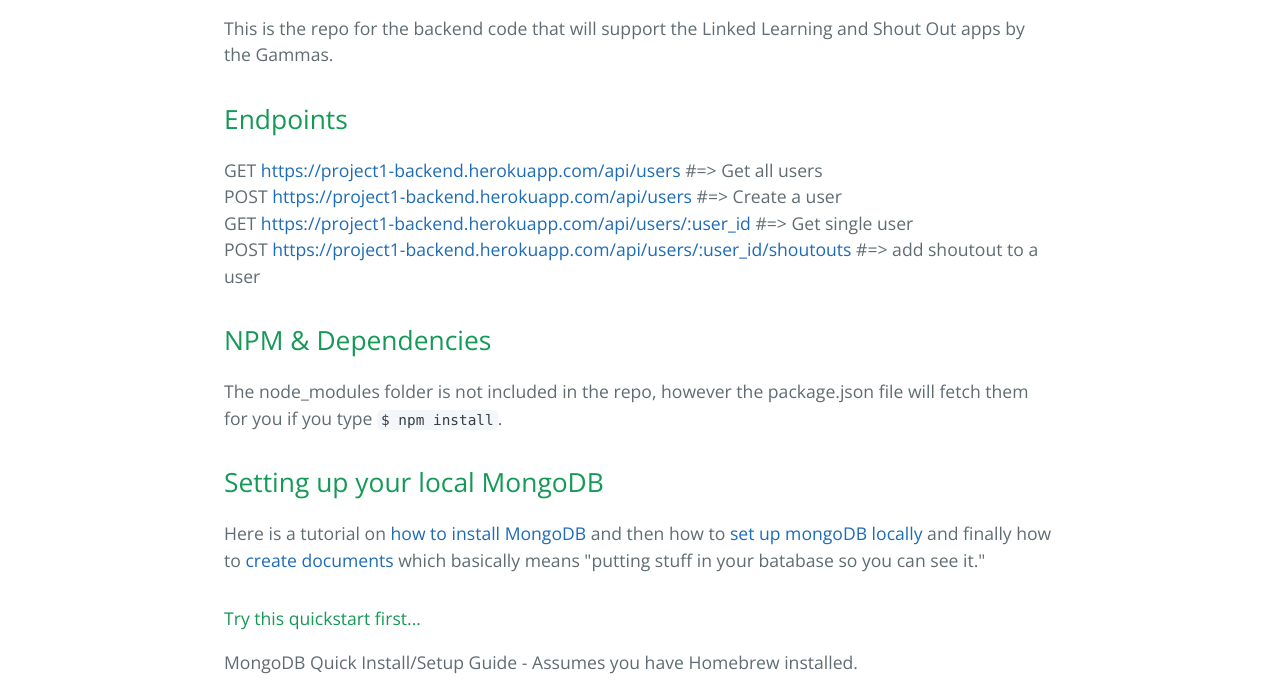
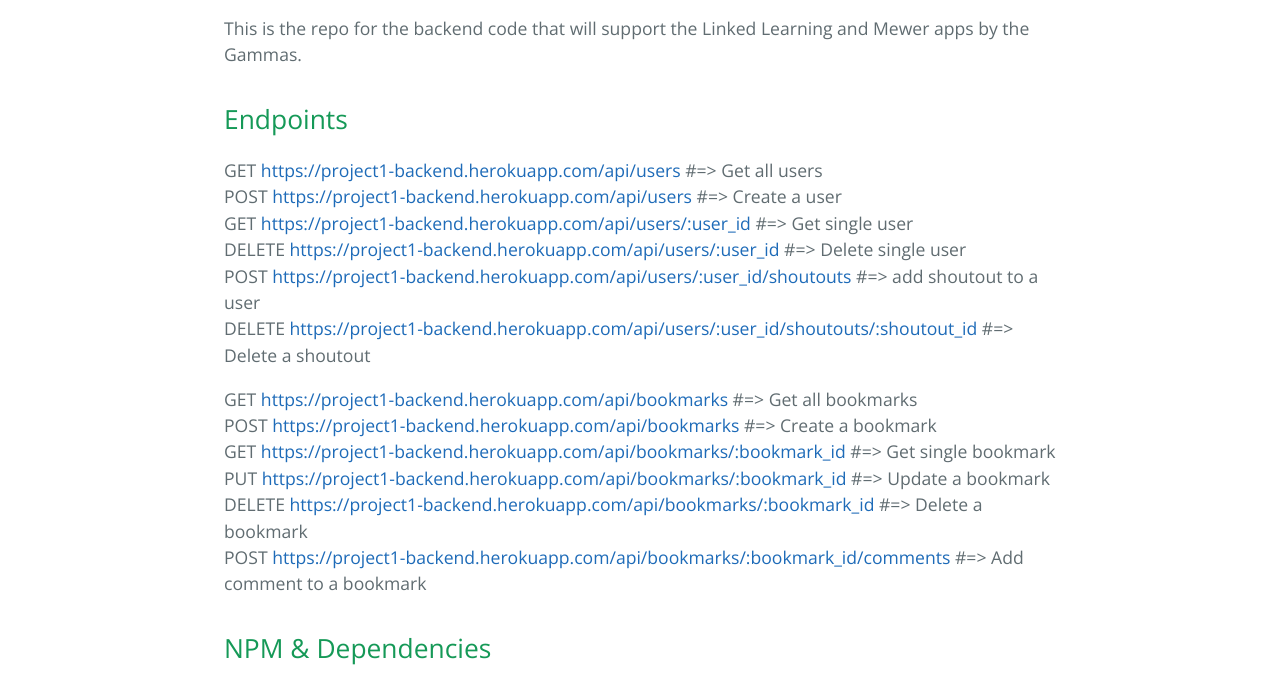
Before and after one commit to apprentice-gamma/project1-backend, a plain HTML site: page index.html in a window 1280 px wide. Shown: the part 470-1153 px from the top of the page. Drawn offline with nearby package versions, Linux system fonts and the light colour scheme.

```diff
--- a/index.html
+++ b/index.html
@@ -22,7 +22,7 @@
       <h1>
 <a id="project-one-backend" class="anchor" href="#project-one-backend" aria-hidden="true"><span class="octicon octicon-link"></span></a>Project One Backend</h1>
 
-<p>This is the repo for the backend code that will support the Linked Learning and Shout Out apps by the Gammas.</p>
+<p>This is the repo for the backend code that will support the Linked Learning and Mewer apps by the Gammas.</p>
 
 <h2>
 <a id="endpoints" class="anchor" href="#endpoints" aria-hidden="true"><span class="octicon octicon-link"></span></a>Endpoints</h2>
@@ -30,7 +30,16 @@
 <p>GET <a href="https://project1-backend.herokuapp.com/api/users">https://project1-backend.herokuapp.com/api/users</a> #=&gt; Get all users<br>
 POST <a href="https://project1-backend.herokuapp.com/api/users">https://project1-backend.herokuapp.com/api/users</a> #=&gt; Create a user<br>
 GET <a href="https://project1-backend.herokuapp.com/api/users/:user_id">https://project1-backend.herokuapp.com/api/users/:user_id</a> #=&gt; Get single user<br>
-POST <a href="https://project1-backend.herokuapp.com/api/users/:user_id/shoutouts">https://project1-backend.herokuapp.com/api/users/:user_id/shoutouts</a> #=&gt; add  shoutout to a user  </p>
+DELETE <a href="https://project1-backend.herokuapp.com/api/users/:user_id">https://project1-backend.herokuapp.com/api/users/:user_id</a> #=&gt; Delete single user<br>
+POST <a href="https://project1-backend.herokuapp.com/api/users/:user_id/shoutouts">https://project1-backend.herokuapp.com/api/users/:user_id/shoutouts</a> #=&gt; add shoutout to a user<br>
+DELETE <a href="https://project1-backend.herokuapp.com/api/users/:user_id/shoutouts/:shoutout_id">https://project1-backend.herokuapp.com/api/users/:user_id/shoutouts/:shoutout_id</a> #=&gt; Delete a shoutout</p>
+
+<p>GET <a href="https://project1-backend.herokuapp.com/api/bookmarks">https://project1-backend.herokuapp.com/api/bookmarks</a> #=&gt; Get all bookmarks<br>
+POST <a href="https://project1-backend.herokuapp.com/api/bookmarks">https://project1-backend.herokuapp.com/api/bookmarks</a> #=&gt; Create a bookmark<br>
+GET <a href="https://project1-backend.herokuapp.com/api/bookmarks/:bookmark_id">https://project1-backend.herokuapp.com/api/bookmarks/:bookmark_id</a> #=&gt; Get single bookmark<br>
+PUT <a href="https://project1-backend.herokuapp.com/api/bookmarks/:bookmark_id">https://project1-backend.herokuapp.com/api/bookmarks/:bookmark_id</a> #=&gt; Update a bookmark<br>
+DELETE <a href="https://project1-backend.herokuapp.com/api/bookmarks/:bookmark_id">https://project1-backend.herokuapp.com/api/bookmarks/:bookmark_id</a> #=&gt; Delete a bookmark<br>
+POST <a href="https://project1-backend.herokuapp.com/api/bookmarks/:bookmark_id/comments">https://project1-backend.herokuapp.com/api/bookmarks/:bookmark_id/comments</a> #=&gt; Add comment to a bookmark  </p>
 
 <h2>
 <a id="npm--dependencies" class="anchor" href="#npm--dependencies" aria-hidden="true"><span class="octicon octicon-link"></span></a>NPM &amp; Dependencies</h2>
@@ -55,7 +64,7 @@
 
 <p><code>$ mkdir -p /data/db</code></p>
 
-<p>Make sure that the directory you just created has full read/write privilages.</p>
+<p>Make sure that the directory you just created has full read/write privileges.</p>
 
 <p>Now start MongoDB up:</p>
 
@@ -70,7 +79,7 @@
 <h2>
 <a id="postman-for-talking-to-the-apidatabase" class="anchor" href="#postman-for-talking-to-the-apidatabase" aria-hidden="true"><span class="octicon octicon-link"></span></a>Postman for talking to the API/database</h2>
 
-<p>Although you can talk to your db through the mongo CLI, but (Postman)[<a href="https://www.getpostman.com/">https://www.getpostman.com/</a>] is freaking awesomer at it.</p>
+<p>You can talk to your db through the mongo CLI, but (Postman)[<a href="https://www.getpostman.com/">https://www.getpostman.com/</a>] is freaking awesomer at it.</p>
 
 <h2>
 <a id="the-gitignore-file" class="anchor" href="#the-gitignore-file" aria-hidden="true"><span class="octicon octicon-link"></span></a>The .gitignore file</h2>
@@ -80,7 +89,7 @@
 <h2>
 <a id="testing-on-a-local-database-instead-of-having-to-push-to-heroku-all-the-time" class="anchor" href="#testing-on-a-local-database-instead-of-having-to-push-to-heroku-all-the-time" aria-hidden="true"><span class="octicon octicon-link"></span></a>Testing on a local database (instead of having to push to Heroku all the time).</h2>
 
-<p>This assumes that you have already installed MongoDB as described above, or in in the MongoDB docs.</p>
+<p>This assumes that you have already installed MongoDB as described above, or in the MongoDB docs.</p>
 
 <p>Make sure you have mongodb server running by typing <code>$ mongod</code></p>
 
```
Also changed, not shown: params.json (+1 -1 lines).
